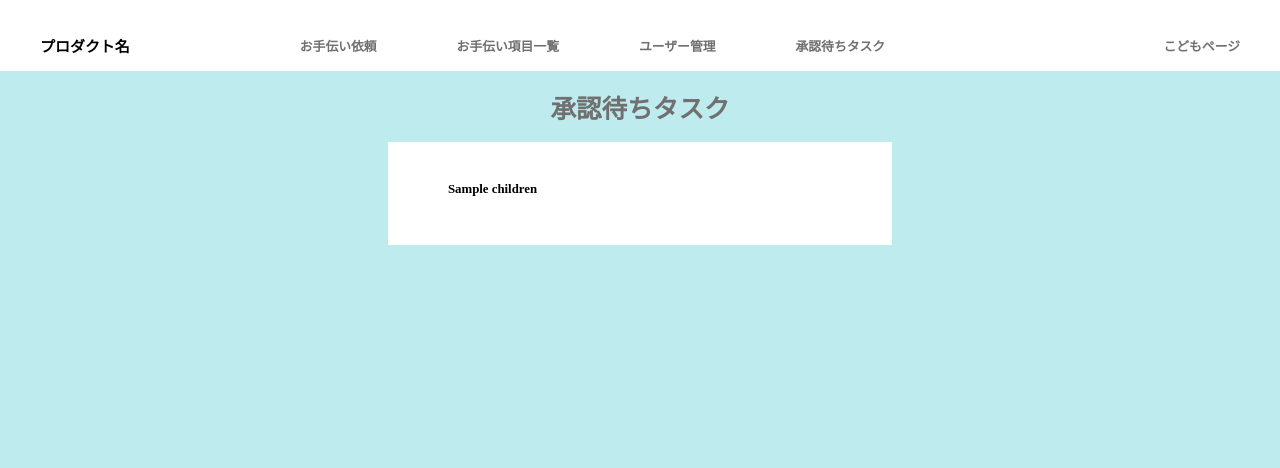
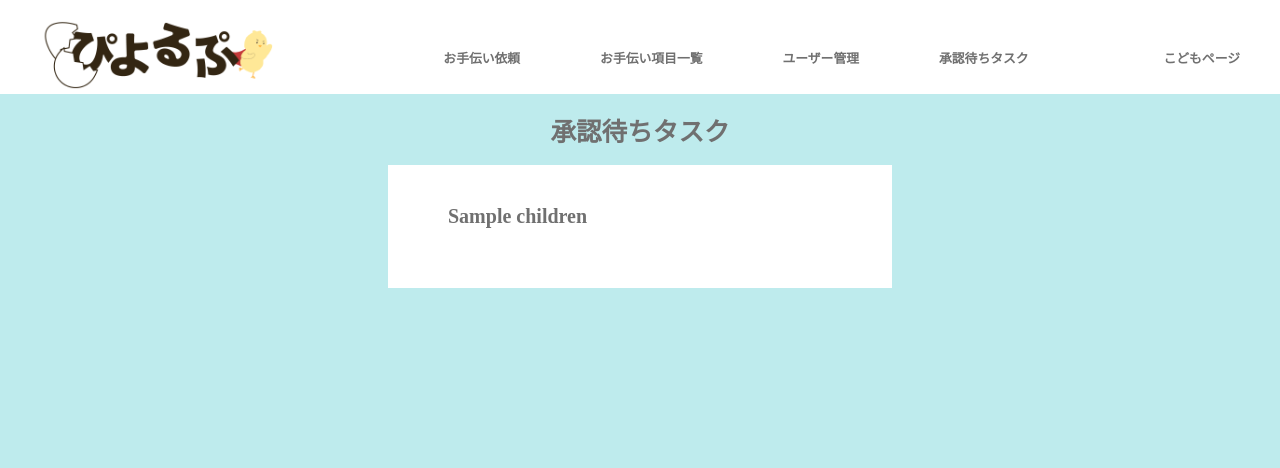
Before and after one commit to omochi8h/codegym_s4, a Django app: page /parent_approval/ in a window 1280 px wide. Shown: the top 468 px of the page. Run offline with Django 3.2, Linux system fonts and the light colour scheme; a user stored in the database is signed in; tables that the repository leaves empty hold one stand-in row (values such as "Sample post"); parts of the project's set-up code (start-up, migrations or seed data) failed here and were passed over; some libraries are stand-ins or nearby versions.

Commit message:
10/27 途中

```diff
--- a/help_app/templates/help_app/parent_approval.html
+++ b/help_app/templates/help_app/parent_approval.html
@@ -9,11 +9,11 @@
     <div class="tasklist_form">
         {% for child in children %}
             <div class="approval_child">{{ child.name }}</div>
-            <div class="childform_list">
+            <div class="approval_list">
 
                 {% for task in tasks %}
                     {% if child.id == task.child_id %}
-                <div class="task_table">
+                        <div class="approval_table">
                             {% for housework in houseworks %}
                                 {% if task.work_id == housework.id %}
                                     <table>
@@ -41,6 +41,7 @@
                         </div>
                     {% endif %}
                 {% endfor %}
+
             </div>
         {% endfor %}
     </div>
--- a/help_app/templates/parent_base.html
+++ b/help_app/templates/parent_base.html
@@ -16,7 +16,7 @@
 
         <div class="header_wrap">
             <div class="header_start">
-                <h3>プロダクト名</h3>
+                <a href="#" class="logo"><img src="{% static 'img/piyorupu.png'%}" style="height:70px;"></a>
             </div>
 
             <div class="header_middle">
--- a/static/css/parent.css
+++ b/static/css/parent.css
@@ -15,6 +15,7 @@ button {
     text-decoration: none;
     color: #707070;
     font-weight: bold;
+    white-space: nowrap;
 }
 
 .header_wrap  a:hover{
@@ -56,6 +57,7 @@ button {
     text-decoration: none;
     color: #707070;
     font-weight: bold;
+    white-space: nowrap;
 }
 
 .nav_wrapper {
@@ -113,7 +115,7 @@ button {
 
 .task_table{
     display: flex;
-    border-bottom: solid 3px #B0D69F;
+    border-bottom: solid 1px #B0D69F;
     margin-top: 0px;       /* 上線の外側の余白はナシ */
     padding-top: 0px;      /* 上線の内側の余白はナシ */
     /*   margin-bottom: 0.3em; */ /* 下線の外側の余白量 */
@@ -291,11 +293,23 @@ button {
 .updated_datetime{　/*日付の装飾*/
 
 }
-.childform_list{
+.approval_list{
     margin-left: 20px;
+    margin-bottom:20px;
 }
 
 .approval_child{
     font-weight:bold;
-    margin-bottom:1vh;
+    font-size:2.5vh;
+    color:#707070;
+    /*margin-bottom:1vh;*/
 }
+
+.approval_table{
+    display: flex;
+    border-bottom: solid 1px #B0D69F;
+    margin-top: 0px;       /* 上線の外側の余白はナシ */
+    padding-top: 0.3em;      /* 上線の内側の余白はナシ */
+    /*   margin-bottom: 0.3em; */ /* 下線の外側の余白量 */
+    padding-bottom: 0.3em; /* 下線の内側の余白量 */
+}
```
Also changed, not shown: static/img/piyorupu.png (added). Lines whose indentation alone changed are shown as unchanged.
